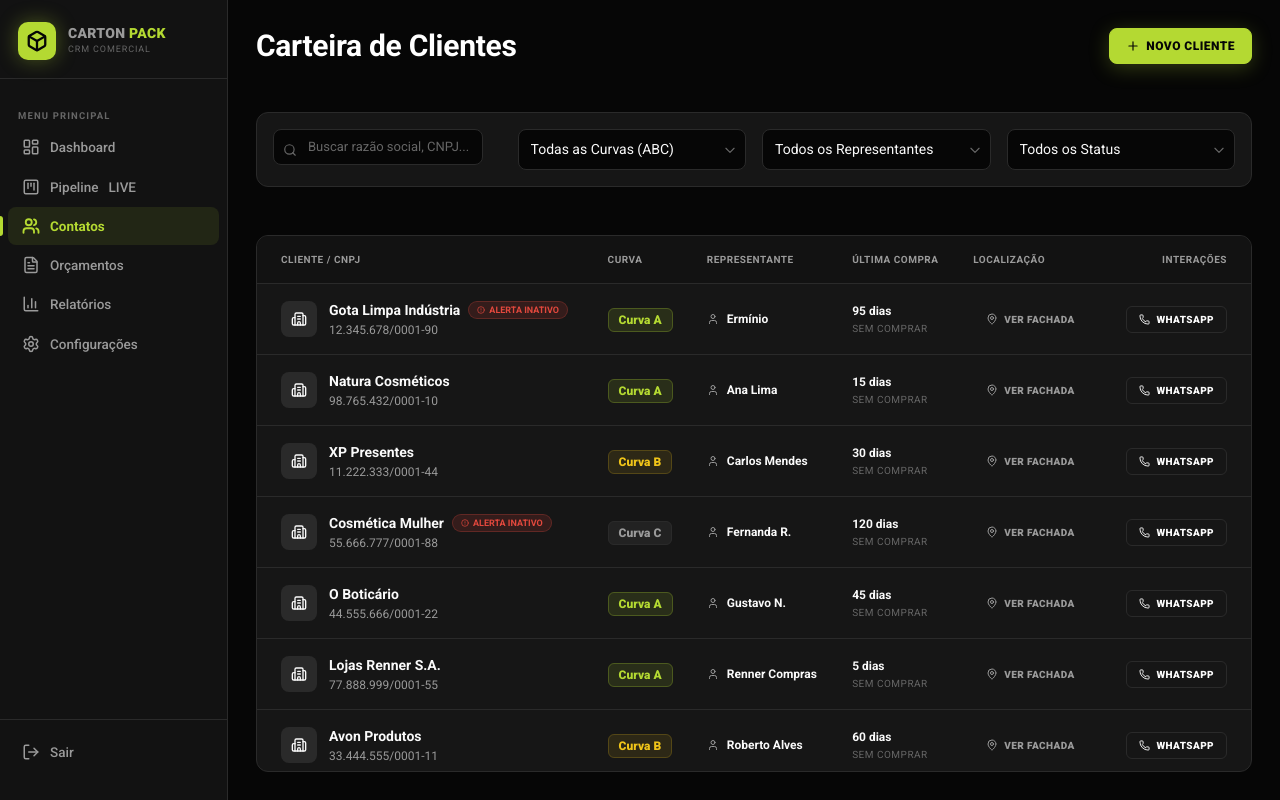
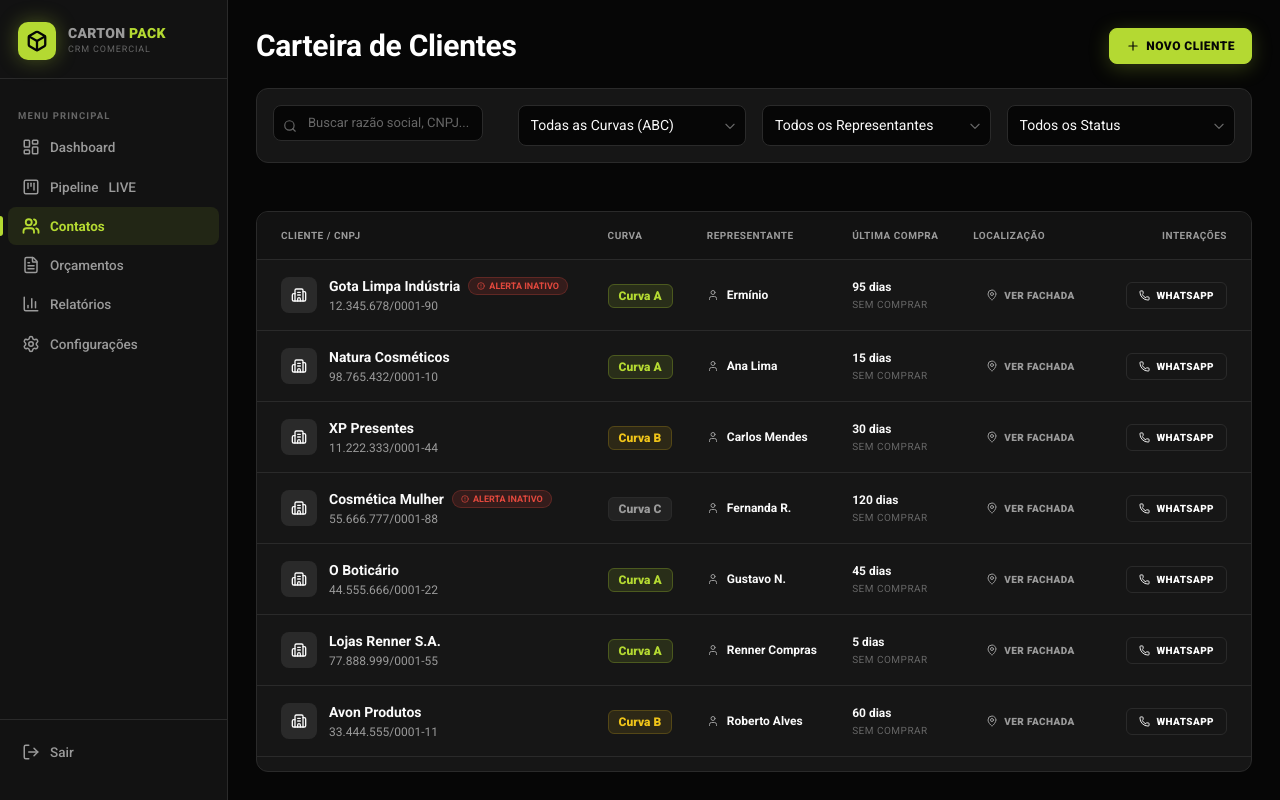
Before and after one commit to mauriciomtabi/CRM-Carton-Pack, a Next.js app: page /contacts in a window 1280 px wide. Built offline with nearby package versions, Linux system fonts and the light colour scheme.

Commit message:
UI: standardize page header margins to reduce vertical gaps, and remove pipeline-wrap horizontal padding to align Kanban columns left edge with page title

```diff
--- a/src/app/(crm)/contacts/page.tsx
+++ b/src/app/(crm)/contacts/page.tsx
@@ -64,7 +64,7 @@
   return (
     <div className="page-content animate-fade-in w-full h-full flex flex-col gap-6">
       {/* Page Header */}
-      <div className="flex items-center justify-between gap-4 mb-6">
+      <div className="flex items-center justify-between gap-4">
         <h1 className="font-display text-2xl md:text-3xl text-white font-bold tracking-tight">
           Carteira de Clientes
         </h1>
--- a/src/app/(crm)/dashboard/page.tsx
+++ b/src/app/(crm)/dashboard/page.tsx
@@ -99,7 +99,7 @@
   return (
     <div className="page-content animate-fade-in w-full h-full flex flex-col gap-6">
       {/* Page Header */}
-      <div className="flex items-center justify-between gap-4 mb-6">
+      <div className="flex items-center justify-between gap-4">
         <h1 className="font-display text-2xl md:text-3xl text-white font-bold tracking-tight">
           Dashboard
         </h1>
--- a/src/app/globals.css
+++ b/src/app/globals.css
@@ -376,7 +376,7 @@
   flex: 1;
   overflow-x: auto;
   overflow-y: hidden;
-  padding: 16px 20px 20px;
+  padding: 12px 0 20px 0;
 }
 
 .kanban-board {
@@ -392,7 +392,7 @@
   max-width: 256px;
   display: flex;
   flex-direction: column;
-  height: calc(100vh - 136px);
+  height: 100%;
   border-radius: 12px;
   overflow: hidden;
   background: var(--charcoal);
```
